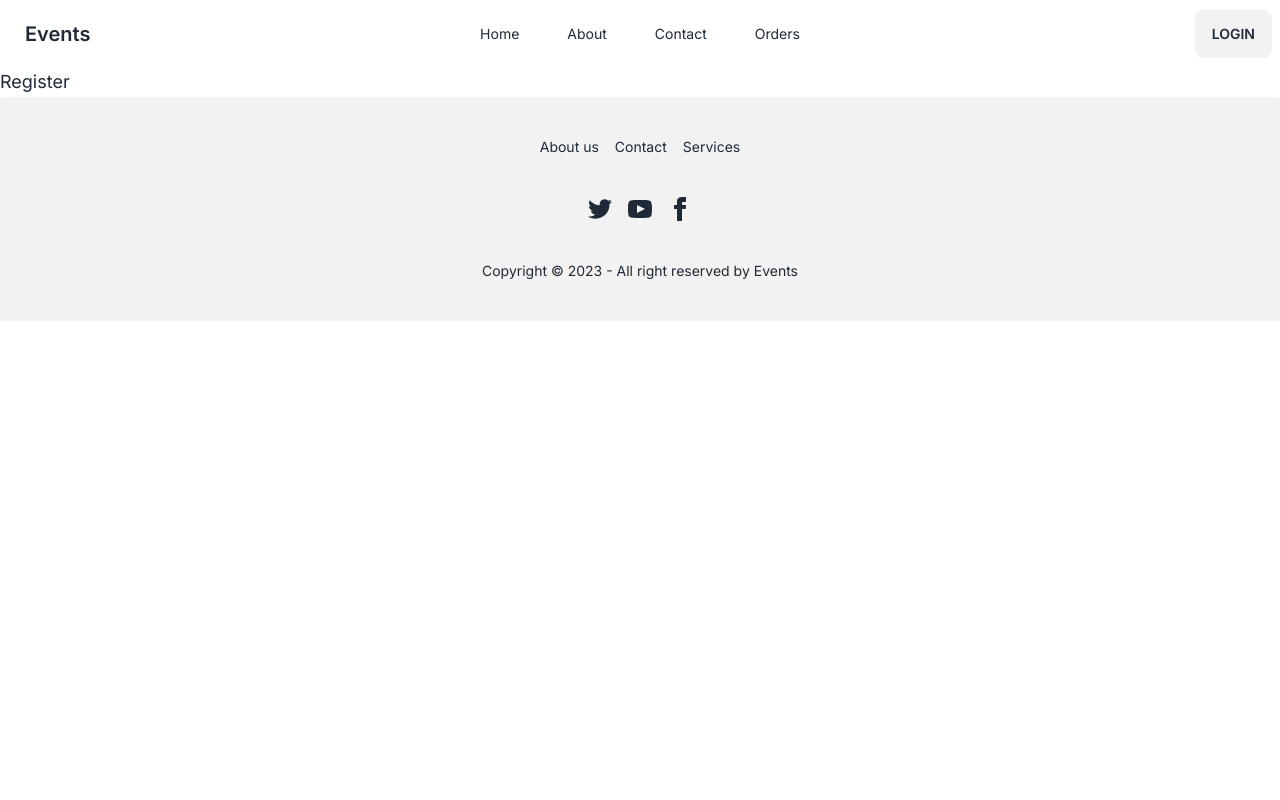
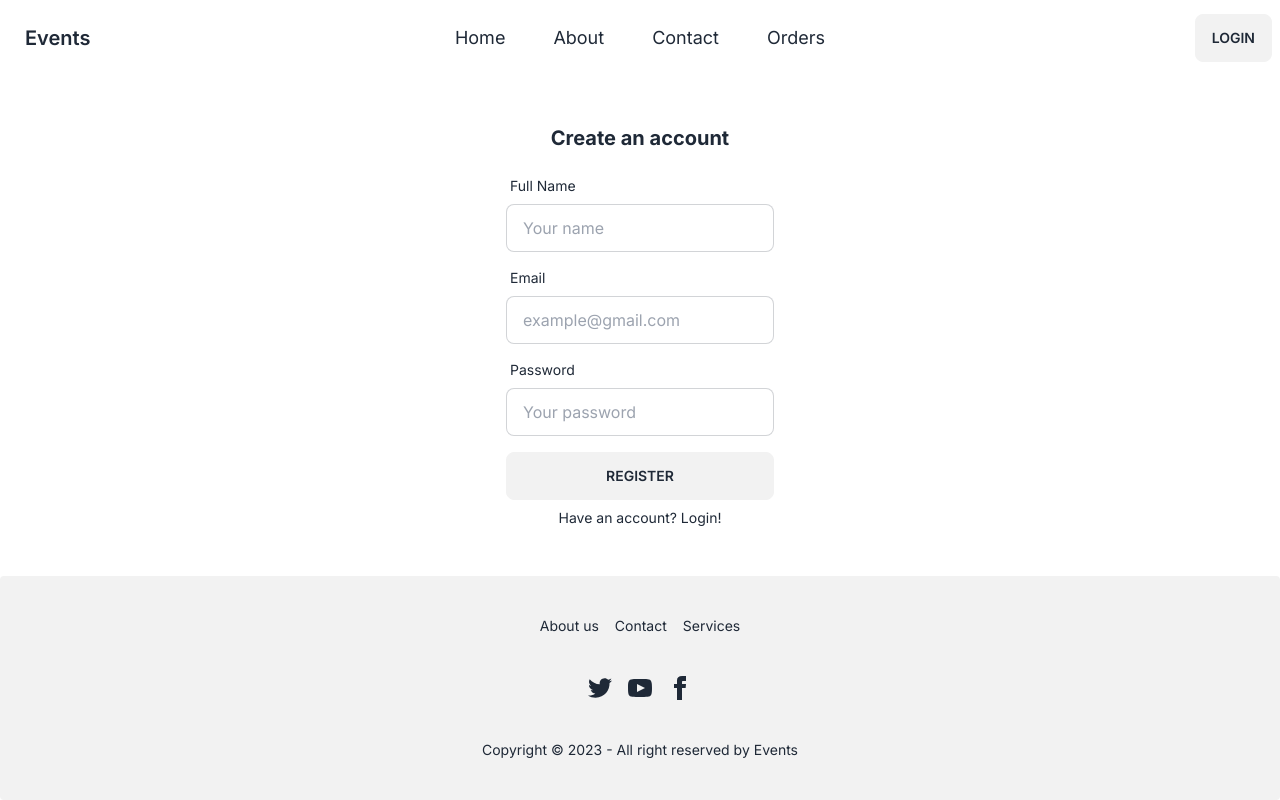
Before and after one commit to mehediy/wedding-event-management, a React (Vite) app: page /register in a window 1280 px wide. Built offline with nearby package versions, Linux system fonts and the light colour scheme.

Commit message:
created login register form

```diff
--- a/src/Pages/Login.jsx
+++ b/src/Pages/Login.jsx
@@ -1,7 +1,57 @@
-import React from "react";
+import { Link } from "react-router-dom";
 
 const Login = () => {
-  return <div>Login</div>;
+  const loginHandler = (e) => {
+    e.preventDefault();
+    const form = new FormData(e.currentTarget);
+    const email = form.get("email");
+    const password = form.get("password");
+  };
+  return (
+    <div className="container mx-auto">
+      <div className="flex items-center flex-col gap-4 py-12">
+        <h2 className="font-bold text-xl">Login</h2>
+        <form className="flex flex-col gap-2" onSubmit={loginHandler}>
+          <div className="form-control w-full max-w-xs">
+            <label className="label">
+              <span className="label-text">Email</span>
+            </label>
+            <input
+              type="email"
+              name="email"
+              placeholder="example@gmail.com"
+              className="input input-bordered w-full max-w-xs"
+            />
+            {/* <label className="label">
+              <span className="label-text-alt">Bottom Left label</span>
+            </label> */}
+          </div>
+          <div className="form-control w-full max-w-xs">
+            <label className="label">
+              <span className="label-text">Password</span>
+            </label>
+            <input
+              type="password"
+              name="password"
+              placeholder="Your password"
+              className="input input-bordered w-full max-w-xs"
+            />
+            {/* <label className="label">
+              <span className="label-text-alt">Bottom Left label</span>
+            </label> */}
+          </div>
+          <div className="flex flex-col text-sm">
+            <button type="submit" className="btn w-full my-2">
+              Login
+            </button>
+            <span className="text-center">
+              <Link to={"/register"}>Don't have an account? Register!</Link>
+            </span>
+          </div>
+        </form>
+      </div>
+    </div>
+  );
 };
 
 export default Login;
--- a/src/Pages/Register.jsx
+++ b/src/Pages/Register.jsx
@@ -1,7 +1,73 @@
-import React from "react";
+import { Link } from "react-router-dom";
 
 const Register = () => {
-  return <div>Register</div>;
+  const registerHandler = (e) => {
+    e.preventDefault();
+    const form = new FormData(e.currentTarget);
+
+    const name = form.get("name");
+    const email = form.get("email");
+    const password = form.get("password");
+  };
+  return (
+    <div className="container mx-auto">
+      <div className="flex items-center flex-col gap-4 py-12">
+        <h2 className="font-bold text-xl">Create an account</h2>
+        <form className="flex flex-col gap-2" onSubmit={registerHandler}>
+          <div className="form-control w-full max-w-xs">
+            <label className="label">
+              <span className="label-text">Full Name</span>
+            </label>
+            <input
+              type="text"
+              name="name"
+              placeholder="Your name"
+              className="input input-bordered w-full max-w-xs"
+            />
+            {/* <label className="label">
+              <span className="label-text-alt">Bottom Left label</span>
+            </label> */}
+          </div>
+          <div className="form-control w-full max-w-xs">
+            <label className="label">
+              <span className="label-text">Email</span>
+            </label>
+            <input
+              type="email"
+              name="email"
+              placeholder="example@gmail.com"
+              className="input input-bordered w-full max-w-xs"
+            />
+            {/* <label className="label">
+              <span className="label-text-alt">Bottom Left label</span>
+            </label> */}
+          </div>
+          <div className="form-control w-full max-w-xs">
+            <label className="label">
+              <span className="label-text">Password</span>
+            </label>
+            <input
+              type="password"
+              name="password"
+              placeholder="Your password"
+              className="input input-bordered w-full max-w-xs"
+            />
+            {/* <label className="label">
+              <span className="label-text-alt">Bottom Left label</span>
+            </label> */}
+          </div>
+          <div className="flex flex-col">
+            <button type="submit" className="btn w-full my-2">
+              Register
+            </button>
+            <span className="text-center text-sm">
+              <Link to={"/login"}>Have an account? Login!</Link>
+            </span>
+          </div>
+        </form>
+      </div>
+    </div>
+  );
 };
 
 export default Register;
--- a/src/components/Header/Navbar.jsx
+++ b/src/components/Header/Navbar.jsx
@@ -41,15 +41,17 @@ const Navbar = () => {
             </label>
             <ul
               tabIndex={0}
-              className="menu menu-sm dropdown-content mt-3 z-[1] p-2 shadow bg-base-100 rounded-box w-52"
+              className="menu menu-sm text-lg dropdown-content mt-3 z-[1] p-2 shadow bg-base-100 rounded-box w-52"
             >
               {links}
             </ul>
           </div>
-          <a className="btn btn-ghost normal-case text-xl">Events</a>
+          <Link to={"/"} className="btn btn-ghost normal-case text-xl">
+            Events
+          </Link>
         </div>
         <div className="navbar-center hidden lg:flex">
-          <ul className="menu menu-horizontal px-1">{links}</ul>
+          <ul className="menu menu-horizontal text-lg px-1">{links}</ul>
         </div>
         <div className="navbar-end">
           <Link to={"/login"} className="btn">
```
